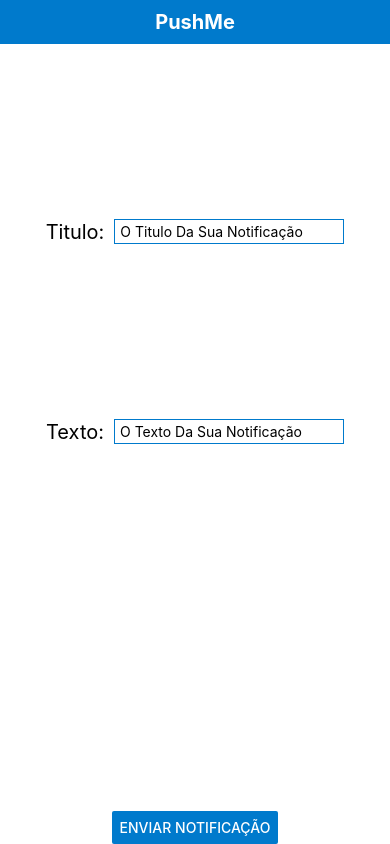
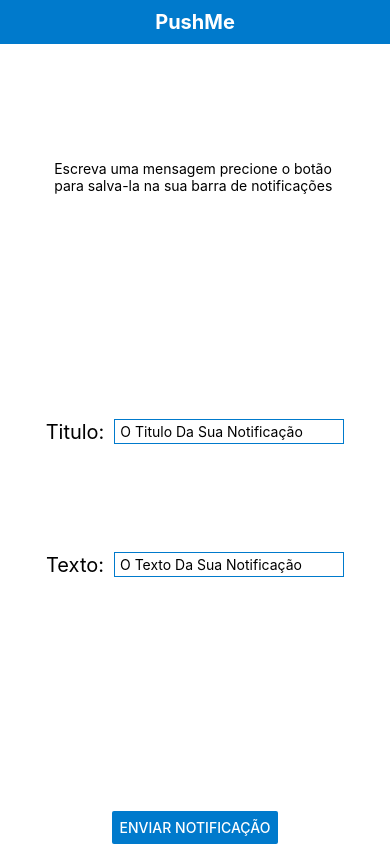
Before and after one commit to NathanRamiro/PushMe, a React Native app: screen / in a window 390 px wide. Built offline with nearby package versions, Linux system fonts and the light colour scheme.

Commit message:
Inicio da implementação de hooks

```diff
--- a/App.js
+++ b/App.js
@@ -1,5 +1,5 @@
-import React from 'react';
-import { Text, View, SafeAreaView, Button, TextInput} from 'react-native';
+import React, { useEffect, useState } from 'react';
+import { Text, View, SafeAreaView, Button, TextInput } from 'react-native';
 import * as Permissions from 'expo-permissions'
 import * as Notifications from 'expo-notifications'
 
@@ -7,6 +7,18 @@
 import styles from './styles'
 
 export default function App() {
+
+  const [titulo,setTitulo] = useState('')
+  const [texto,setTexto] = useState('')
+
+  useEffect(()=>{
+    /*(
+      async ()=>{
+
+      }
+    )()*/
+  },[])
+
   return (
     <SafeAreaView style={styles.container}>
 
@@ -14,10 +26,20 @@
 
       <View style={styles.centro}>
 
+
+        <Text>Escreva uma mensagem precione o botão <br></br>
+              para salva-la na sua barra de notificações</Text>
+
+      </View>
+
+      <View style={styles.centro}>
+
         <View style={styles.baixo}>
 
           <Text style={styles.texto}>Titulo:</Text>
           <TextInput
+            onChange={(e)=>setTitulo(e.target.value)}
+            value={titulo}
             style={styles.input}
             placeholder='O Titulo Da Sua Notificação'
             maxLength={30}
@@ -29,6 +51,8 @@
 
           <Text style={styles.texto}>Texto:</Text>
           <TextInput
+            onChange={(e)=>setTexto(e.target.value)}
+            value={texto}
             style={styles.input}
             placeholder='O Texto Da Sua Notificação'
             maxLength={60}
@@ -39,8 +63,7 @@
       </View>
 
       <View style={styles.baixo}>
-        <Button title='Enviar Notificação' color={styles.botãoPush.backgroundColor} style={styles.botãoPush} onPress={()=> alert('button pressed')} />
-        <br></br>
+        <Button title='Enviar Notificação' color={styles.botãoPush.backgroundColor} style={styles.botãoPush} onPress={() => alert('button pressed')} />
       </View>
 
     </SafeAreaView>
--- a/styles.js
+++ b/styles.js
@@ -46,7 +46,11 @@
       fontSize:20,
       margin:0,
       textAlign:'center'
-    }
+    }/*,
+    descricao:{
+      textAlign:'center',
+
+    }*/
   })
 
 export default styles
```
